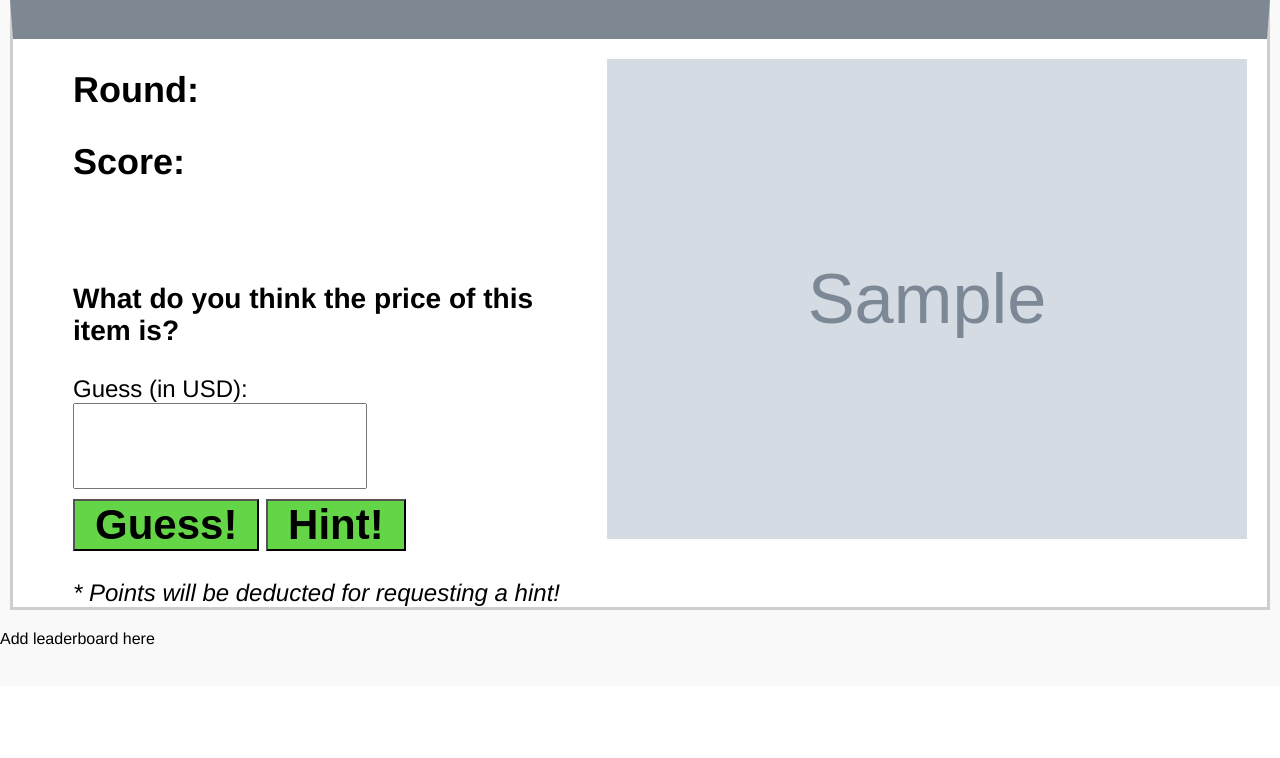
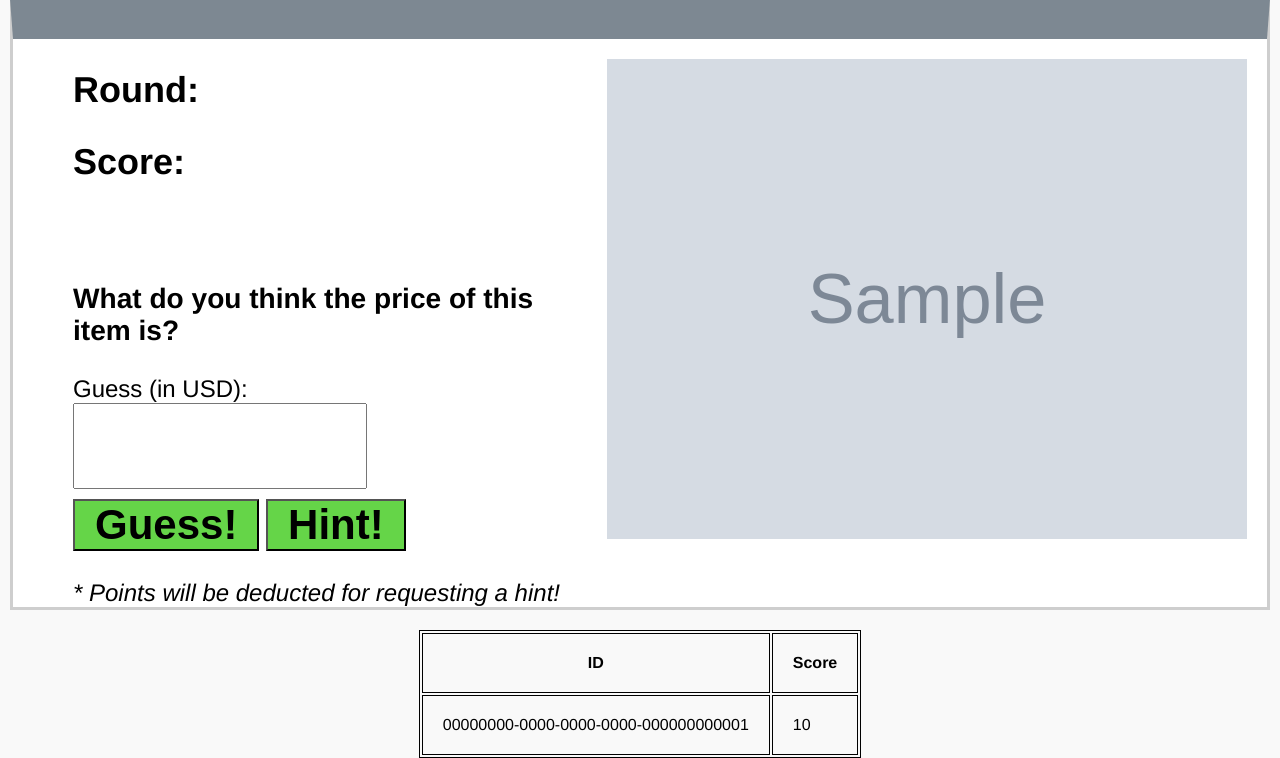
Before and after one commit to TheHS1/AmazonGuessr, a Django app: page / in a window 1280 px wide. Shown: the part 114-872 px from the top of the page. Before the commit the page ends 759 px from the top, so only its background shows below. Run offline with Django 3.2, Linux system fonts and the light colour scheme; tables that the repository leaves empty hold one stand-in row (values such as "Sample post"); grey boxes marked "Sample" are stand-in pictures.

Commit message:
Basic leaderboard implementation

```diff
--- a/myapp/models.py
+++ b/myapp/models.py
@@ -31,6 +31,3 @@ class Games(models.Model):
     roundNumber = models.IntegerField(default=1)
     hintsUsed = models.IntegerField(default=0)
     finished = models.BooleanField(default=False)
-
-    def __str__(self):
-        return self.name
--- a/myapp/templates/myapp/home.html
+++ b/myapp/templates/myapp/home.html
@@ -43,7 +43,18 @@
     <img src={{imageSrc}} class="center" id="prodImg">
 </div>
 
-<p> Add leaderboard here </p>
+<table id="leaderboard" style="border: 1px solid black;">
+    <tr>
+        <th>ID</th>
+        <th>Score</th>
+    </tr>
+    {% for record in leaderboard %}
+    <tr>
+        <td>{{ record.player.id }}</td>
+        <td>{{ record.totalScore }}</td>
+    </tr>
+    {% endfor %}
+</table>
 
 <!-- For the code where submit button action is, we get basically do like return "constant" * abs({{price}} - getText()) or something-->
 
--- a/myapp/views.py
+++ b/myapp/views.py
@@ -9,6 +9,7 @@ import random
 # Create your views here.
 def index(request):
     result = Products.objects.raw('SELECT * FROM myapp_products ORDER BY RANDOM() LIMIT 1')[0]
+    leaderboard = Games.objects.filter(finished=True).order_by('totalScore')[:10]
     id = dumps("%s" % (result.id))
     name = dumps("%s" % (result.name))
     price = dumps("%s" % (result.price[1:]))
@@ -17,7 +18,7 @@ def index(request):
     url = dumps("%s" % (result.url))
     imageSrc = "%s" % (result.imageSrc)
 
-    return render(request, "myapp/home.html", context={"id": id, "result": result, "name": name, "price": price, "ratings": ratings, "category": category, "url": url, "imageSrc": imageSrc})
+    return render(request, "myapp/home.html", context={"id": id, "result": result, "name": name, "price": price, "ratings": ratings, "category": category, "url": url, "imageSrc": imageSrc, "leaderboard": leaderboard})
 
 def getDBData(request):
     # Use request id to get relevant data from db
--- a/static/css/main.css
+++ b/static/css/main.css
@@ -94,3 +94,13 @@ nav {
     padding: 0px 20px;
     font-weight: bold;
 }
+
+#leaderboard {
+    margin: auto auto;
+}
+
+#leaderboard th, #leaderboard td {
+    border: 1px solid black;
+    padding: 20px;
+    margin: auto;
+}
```
